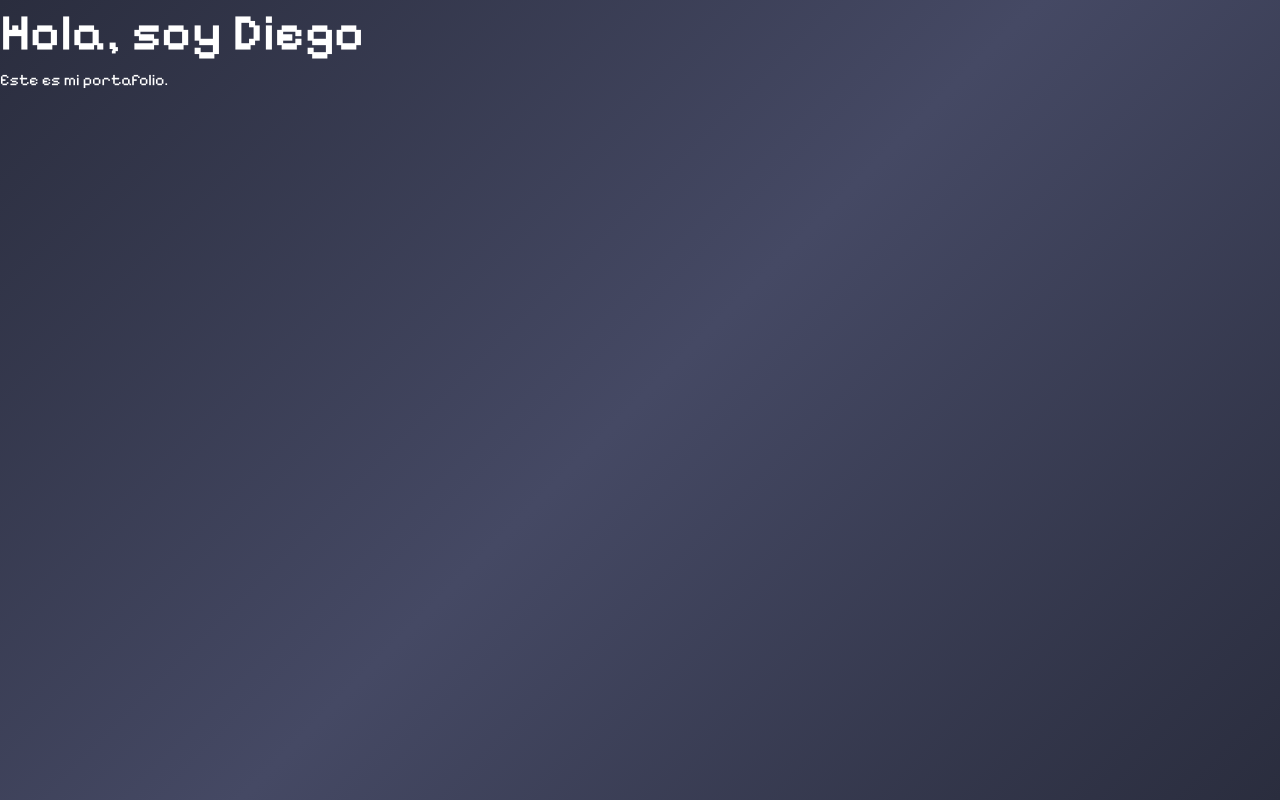
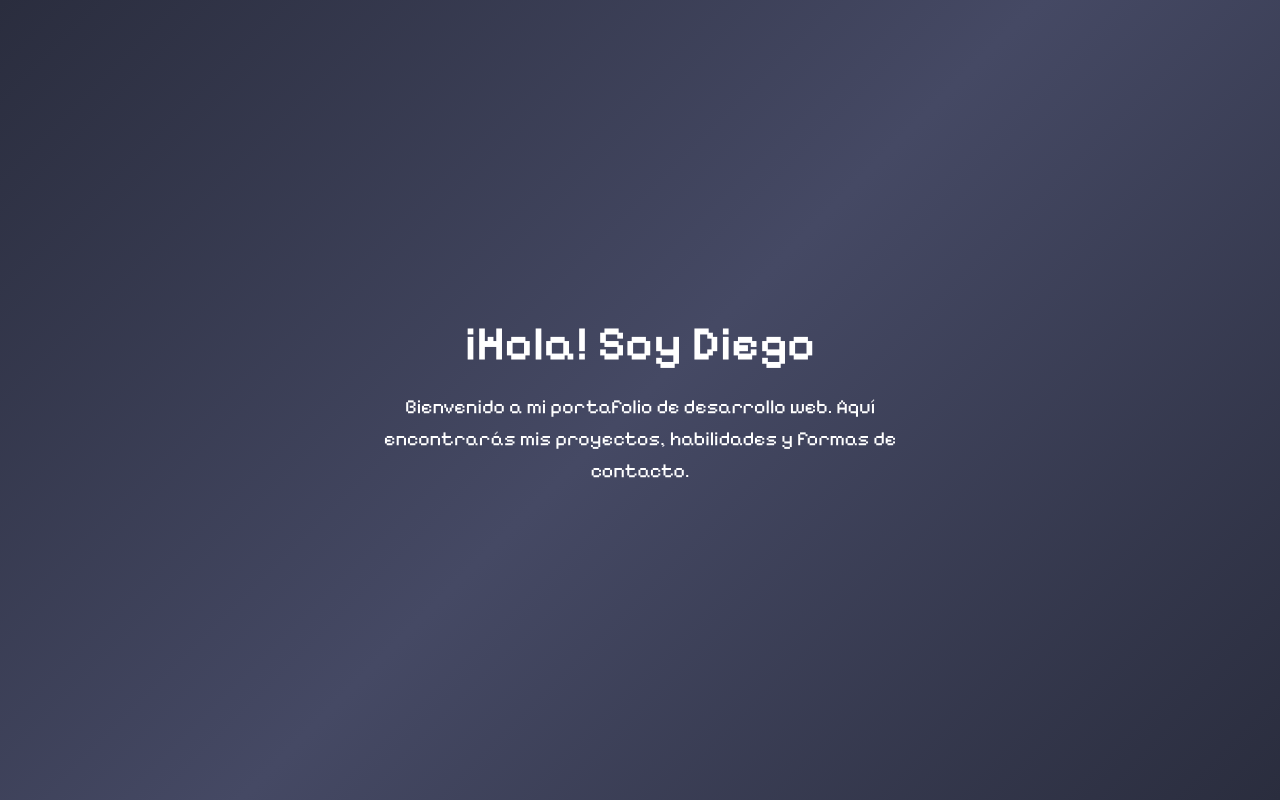
Before and after one commit to LeivaDiego/Web-Portafolio, a React (Vite) app: page / in a window 1280 px wide. Built offline with nearby package versions, Linux system fonts and the light colour scheme.

Commit message:
feat: home section

```diff
--- a/package.json
+++ b/package.json
@@ -12,6 +12,7 @@
   "dependencies": {
     "@emotion/react": "^11.14.0",
     "@emotion/styled": "^11.14.0",
+    "framer-motion": "^12.16.0",
     "react": "^19.1.0",
     "react-dom": "^19.1.0"
   },
--- a/src/App.jsx
+++ b/src/App.jsx
@@ -1,17 +1,15 @@
-import { ThemeProvider } from '@emotion/react';
-import { theme } from './styles/theme';
-import { GlobalStyles } from './styles/GlobalStyles';
+import { ThemeProvider } from '@emotion/react'
+import { theme } from './styles/theme'
+import { GlobalStyles } from './styles/GlobalStyles'
+import Layout from './components/layout/Layout'
 
 function App() {
   return (
     <ThemeProvider theme={theme}>
       <GlobalStyles />
-      <div>
-        <h1>Hola, soy Diego</h1>
-        <p>Este es mi portafolio.</p>
-      </div>
+      <Layout />
     </ThemeProvider>
-  );
+  )
 }
 
-export default App;
+export default App
--- /dev/null
+++ b/src/components/layout/Layout.jsx
@@ -0,0 +1,17 @@
+import { GlobalStyles } from '../../styles/GlobalStyles'
+import Home from '../sections/Home'
+
+
+const Layout = () => {
+  return (
+    <>
+      <GlobalStyles />
+      <main>
+        <Home />
+
+      </main>
+    </>
+  )
+}
+
+export default Layout
--- /dev/null
+++ b/src/components/sections/Home.jsx
@@ -0,0 +1,36 @@
+/** @jsxImportSource @emotion/react */
+import styled from '@emotion/styled'
+import { motion } from 'framer-motion'
+
+const Section = styled.section`
+  display: flex;
+  flex-direction: column;
+  justify-content: center;
+  padding-block: 8rem;
+  min-height: 100vh;
+  text-align: center;
+`
+
+const Heading = styled.h1`
+  font-size: 3rem;
+  margin-bottom: 1rem;
+`
+
+const Subheading = styled.p`
+  font-size: 1.25rem;
+  max-width: 600px;
+  margin: 0 auto;
+`
+
+const Home = () => {
+  return (
+    <Section as={motion.section} initial={{ opacity: 0 }} animate={{ opacity: 1 }} transition={{ duration: 1 }}>
+      <Heading>¡Hola! Soy Diego</Heading>
+      <Subheading>
+        Bienvenido a mi portafolio de desarrollo web. Aquí encontrarás mis proyectos, habilidades y formas de contacto.
+      </Subheading>
+    </Section>
+  )
+}
+
+export default Home
```
Also changed, not shown: 1 other file (tests, documents, lock files or other folders).
